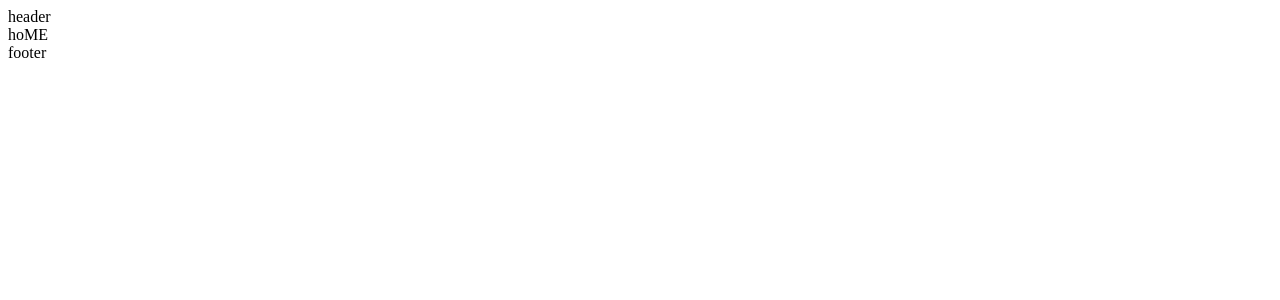
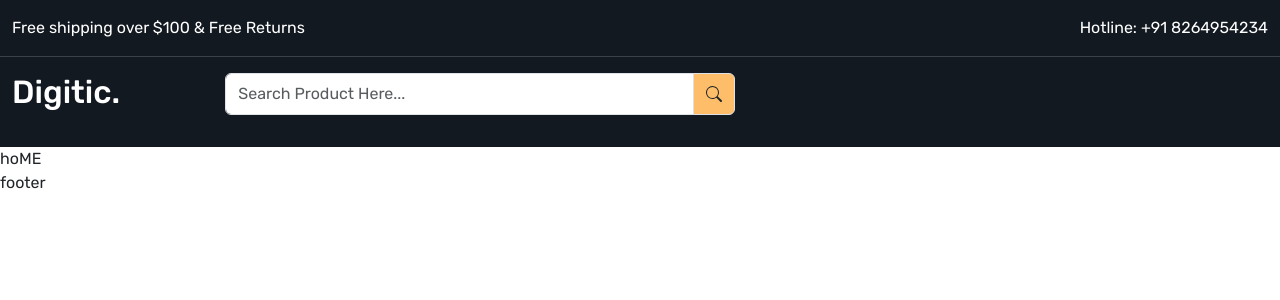
Before and after one commit to DouglasWillianBasilio/app_ecommerce, a React (Create React App) app: page / in a window 1280 px wide. Shown: the top 300 px of the page. Built offline with nearby package versions, Linux system fonts and the light colour scheme.

Commit message:
inicializando

```diff
--- a/public/index.html
+++ b/public/index.html
@@ -1,43 +1,29 @@
 <!DOCTYPE html>
 <html lang="en">
+
 <head>
   <meta charset="utf-8" />
   <link rel="icon" href="%PUBLIC_URL%/favicon.ico" />
   <meta name="viewport" content="width=device-width, initial-scale=1" />
   <meta name="theme-color" content="#000000" />
-    <meta
-      name="description"
-      content="Web site created using create-react-app"
-    />
+  <meta name="description" content="Web site created using create-react-app" />
   <link rel="apple-touch-icon" href="%PUBLIC_URL%/logo192.png" />
-    <!--
-      manifest.json provides metadata used when your web app is installed on a
-      user's mobile device or desktop. See https://developers.google.com/web/fundamentals/web-app-manifest/
-    -->
-    <link rel="manifest" href="%PUBLIC_URL%/manifest.json" />
-    <!--
-      Notice the use of %PUBLIC_URL% in the tags above.
-      It will be replaced with the URL of the `public` folder during the build.
-      Only files inside the `public` folder can be referenced from the HTML.
+  <link rel="preconnect" href="https://fonts.googleapis.com">
+  <link rel="preconnect" href="https://fonts.gstatic.com" crossorigin>
+  <link
+    href="https://fonts.googleapis.com/css2?family=Reem+Kufi:wght@400;500;600;700&family=Rubik:ital,wght@0,300;0,400;0,500;0,600;0,700;0,800;0,900;1,300;1,400;1,500;1,600;1,700;1,800;1,900&display=swap"
+    rel="stylesheet">
+  <link href="https://cdn.jsdelivr.net/npm/bootstrap@5.3.2/dist/css/bootstrap.min.css" rel="stylesheet" rel="manifest"
+    href="%PUBLIC_URL%/manifest.json" />
 
-      Unlike "/favicon.ico" or "favicon.ico", "%PUBLIC_URL%/favicon.ico" will
-      work correctly both with client-side routing and a non-root public URL.
-      Learn how to configure a non-root public URL by running `npm run build`.
-    -->
-    <title>React App</title>
+  <title>E Commerce App</title>
 </head>
+
 <body>
   <noscript>You need to enable JavaScript to run this app.</noscript>
   <div id="root"></div>
-    <!--
-      This HTML file is a template.
-      If you open it directly in the browser, you will see an empty page.
+  <script src=" 	https://cdn.jsdelivr.net/npm/bootstrap@5.3.2/dist/js/bootstrap.bundle.min.js">
+  </script>
+</body>
 
-      You can add webfonts, meta tags, or analytics to this file.
-      The build step will place the bundled scripts into the <body> tag.
-
-      To begin the development, run `npm start` or `yarn start`.
-      To create a production bundle, use `npm run build` or `yarn build`.
-    -->
-  </body>
 </html>
--- a/src/App.css
+++ b/src/App.css
@@ -1,38 +1,43 @@
-.App {
-  text-align: center;
+* {
+  margin: 0;
+  padding: 0;
+  box-sizing: border-box;
 }
 
-.App-logo {
-  height: 40vmin;
-  pointer-events: none;
+:root {
+ --color-131921: #131921;
+ --color-3b4149: #3b4149;
+ --color-febd69: #febd69;
 }
 
-@media (prefers-reduced-motion: no-preference) {
-  .App-logo {
-    animation: App-logo-spin infinite 20s linear;
-  }
+body {
+  font-family: 'Rubik', sans-serif;
 }
 
-.App-header {
-  background-color: #282c34;
-  min-height: 100vh;
-  display: flex;
-  flex-direction: column;
-  align-items: center;
-  justify-content: center;
-  font-size: calc(10px + 2vmin);
-  color: white;
+a {
+  text-decoration: none;
+  display: inline-block;
 }
 
-.App-link {
-  color: #61dafb;
+.form-control:focus {
+  box-shadow: none;
+  border-color: inherit;
 }
 
-@keyframes App-logo-spin {
-  from {
-    transform: rotate(0deg);
-  }
-  to {
-    transform: rotate(360deg);
-  }
+/* Header Part*/
+
+.header-top-strip {
+  border-bottom: 1px solid var(--color-3b4149);
+  background-color: var(--color-131921);
 }
+
+.header-upper {
+  background-color: var(--color-131921);
+}
+
+.header-upper .input-group-text {
+  background-color: var(--color-febd69);
+}
+
+
+/* Header Part End Here */
--- a/src/components/Header.js
+++ b/src/components/Header.js
@@ -1,10 +1,50 @@
 import React from 'react'
+import { NavLink, Link } from "react-router-dom";
+import { BsSearch } from 'react-icons/bs';
 
 const Header = () => {
   return (
-    <div>
-      header
-    </div>
+    <>
+      <header className='header-top-strip py-3'>
+        <div className='container-xxl'>
+          <div className='row'>
+            <div className='col-6'>
+              <p className='text-white mb-0'>Free shipping over $100 & Free Returns</p>
+            </div>
+            <div className='col-6'>
+              <p className='text-end text-white mb-0'>
+                Hotline: <a className='text-white' href='tel +91 8264954234'>+91 8264954234</a>
+              </p>
+            </div>
+          </div>
+        </div>
+      </header>
+
+      <header className='header-upper py-3'>
+        <div className='container-xxl'>
+          <div className='row'>
+            <div className='col-2'>
+              <h2>
+                <Link className='text-white'> Digitic. </Link>
+              </h2>
+            </div>
+            <div className='col-5'>
+              <div className="input-group mb-3">
+                <input type="text"
+                  className="form-control py-2"
+                  placeholder="Search Product Here..." aria-label="Search Product Here..." aria-describedby="basic-addon2"
+                />
+                <span className="input-group-text" id="basic-addon2">
+                  <BsSearch />
+                </span>
+              </div>
+
+            </div>
+            <div className='col-5'></div>
+          </div>
+        </div>
+      </header>
+    </>
   )
 }
 
```
Lines whose indentation alone changed are shown as unchanged.
